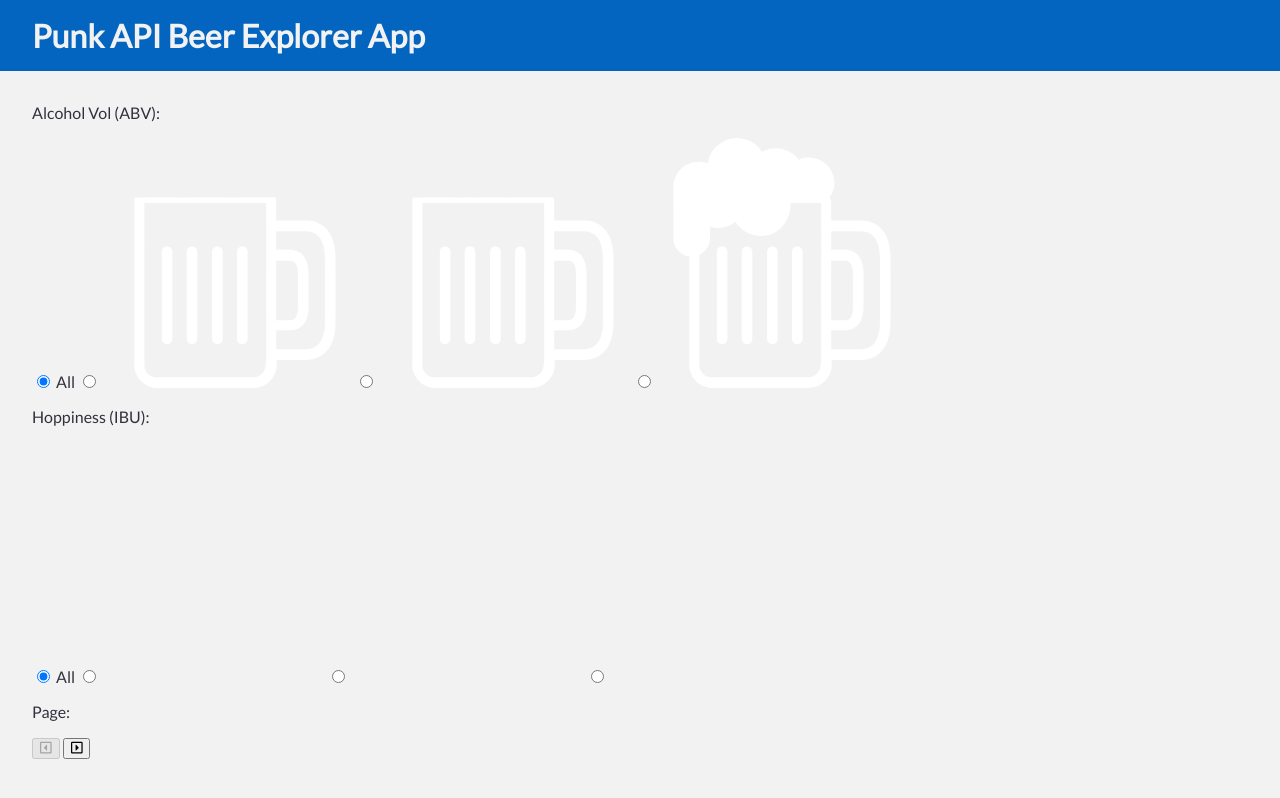
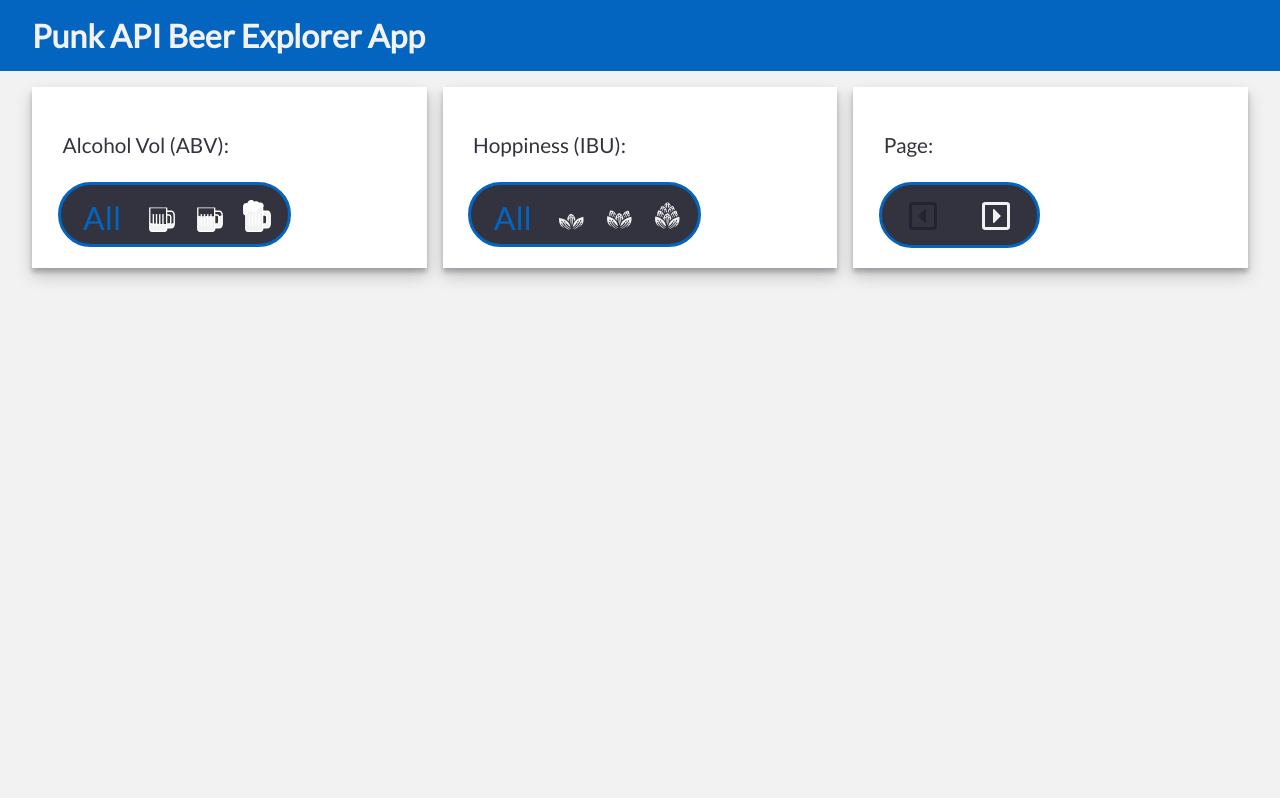
Before and after one commit to cameronfrost/beer-explorer, a plain HTML site: page index.html in a window 1280 px wide. Drawn offline with Linux system fonts and the light colour scheme.

Commit message:
CSS filter cards

```diff
--- a/style.css
+++ b/style.css
@@ -38,3 +38,104 @@ header {
 .container {
   padding: 1rem 2rem;
 }
+
+/* filters */
+.card {
+  display: flex;
+  background-color: white;
+  box-shadow: var(--shadow);
+}
+
+.filters {
+  display: grid;
+  grid-template-columns: repeat(auto-fill, minmax(300px, 1fr));
+  grid-gap: 1rem;
+  margin-bottom: 1rem;
+}
+
+.filter-card {
+  padding: 0.8rem;
+}
+
+.filter-container {
+  padding: 0.4rem 0.8rem;
+}
+
+.filter-text p {
+  color: var(--black);
+  font-size: 1.3rem;
+  padding: 0.3rem;
+}
+
+.filter {
+  background-color: var(--black);
+  padding: 0.4rem 0.4rem 0.1rem 0.4rem;
+  border: 3px solid var(--blue);
+  border-radius: 2.2rem;
+}
+
+.filter-form {
+  display: flex;
+  align-items: center;
+}
+
+.filter-all + span {
+  font-size: 2rem;
+  padding: 0.5rem 1rem;
+  color: var(--off-white);
+}
+
+svg {
+  fill: var(--off-white);
+  height: 2rem;
+  width: 2rem;
+  margin: 0.5rem;
+}
+
+input[type="radio"] {
+  position: absolute;
+  opacity: 0;
+}
+
+input + span,
+input + svg {
+  cursor: pointer;
+  transition: all 0.3s ease;
+}
+
+.filter-all:hover,
+.filter-all:checked + span,
+.filter-all:focus + span {
+  color: var(--blue);
+}
+
+.beer:hover,
+.beer:checked + svg,
+.beer:focus + svg {
+  fill: var(--orange);
+}
+
+.hops:hover,
+.hops:checked + svg,
+.hops:focus + svg {
+  fill: var(--green);
+}
+
+/* pagination buttons */
+.page-btn {
+  border: none;
+  background-color: transparent;
+  outline: none;
+  font-size: 2rem;
+  padding: 0 0.8rem;
+  color: var(--off-white);
+  cursor: pointer;
+  transition: color 0.3s ease;
+}
+.page-btn:hover {
+  color: var(--blue);
+}
+.page-btn:disabled {
+  cursor: default;
+  color: var(--disabled);
+}
```
